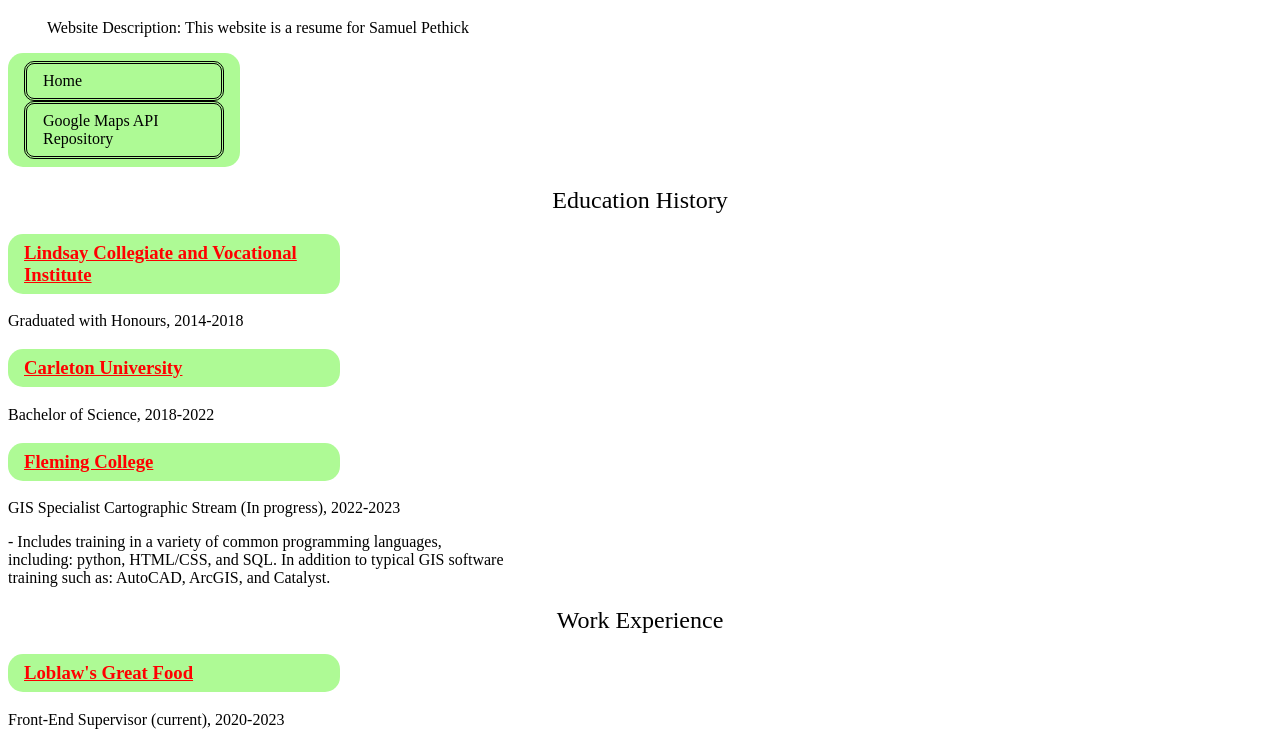
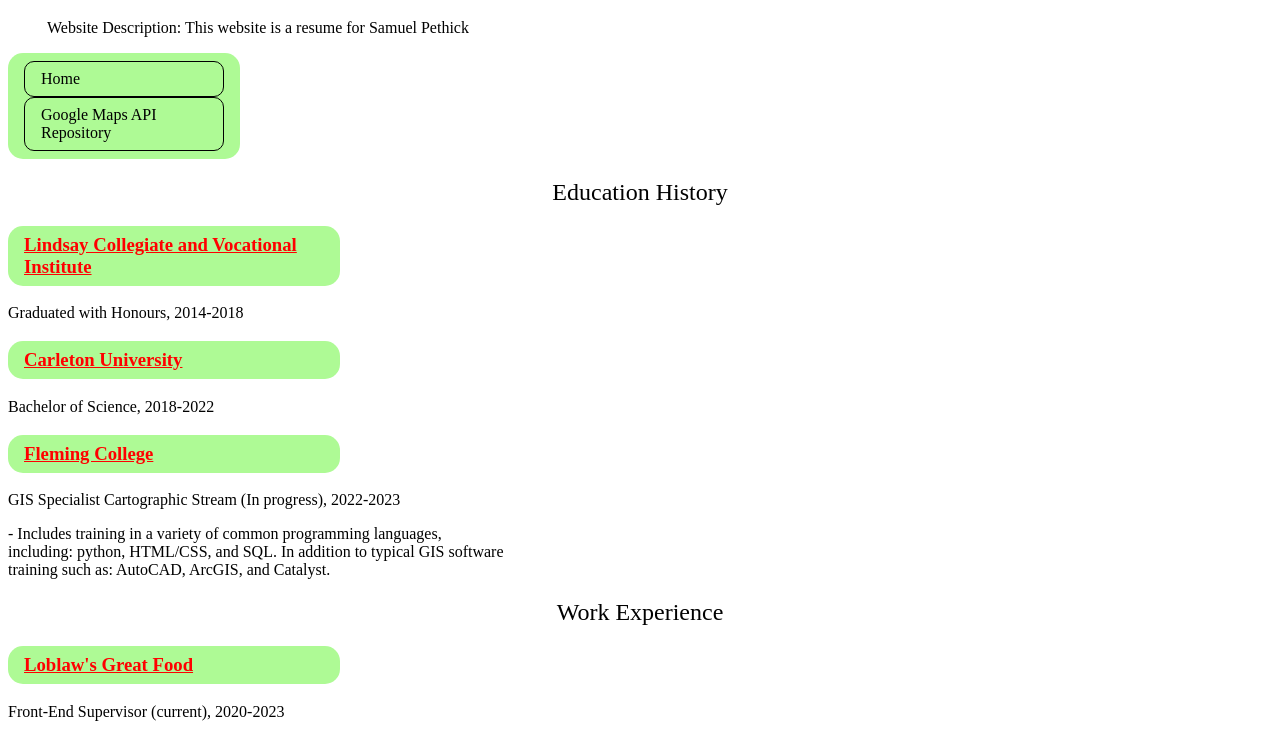
Before and after one commit to SamuelPethick/a2com, a plain HTML site: page index.html in a window 1280 px wide. Shown: the part 61-795 px from the top of the page. Drawn offline with Linux system fonts and the light colour scheme.

Commit message:
Update WebsiteStyle.css

```diff
--- a/WebsiteStyle.css
+++ b/WebsiteStyle.css
@@ -26,7 +26,8 @@ body {background-color:white;}
 	color: #000;
 	padding: 8px 16px;
 	text-decoration: none;
-	border-style:double;
+	border: 1px;
+	border-style:solid;
 	border-radius: 10px;
   }
 
```
